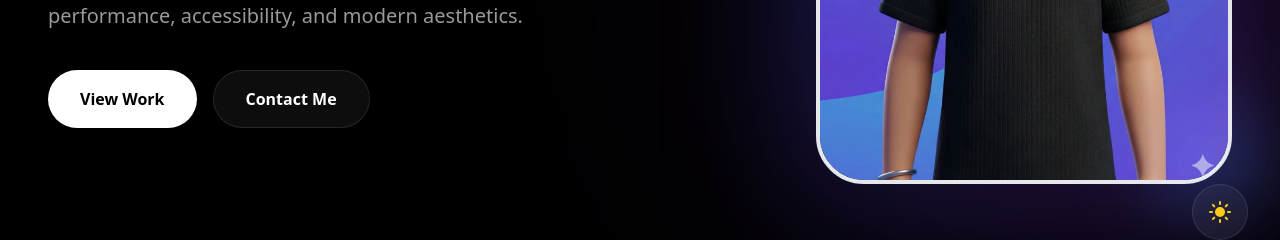
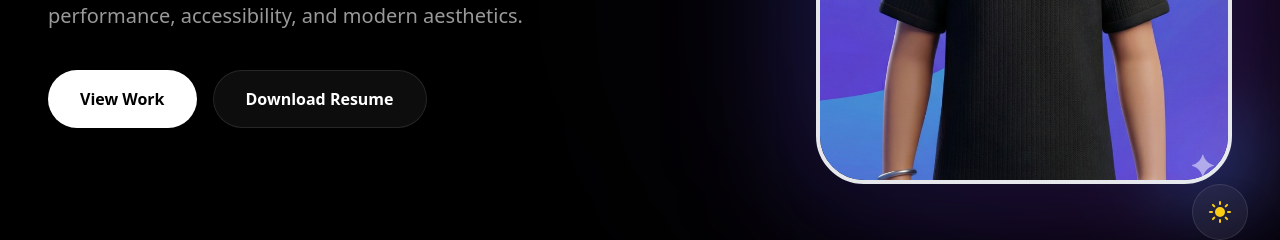
Before and after one commit to the-kalki/prabhaw-portfolio, a Next.js app: page / in a window 1280 px wide. Shown: the part 528-768 px from the top of the page. Built offline with nearby package versions, Linux system fonts and the light colour scheme.

Commit message:
feat: Add `suppressHydrationWarning` to HTML, replace "Contact Me" with "Download Resume" in Hero, and add "Skills" to Navbar.

```diff
--- a/src/app/layout.tsx
+++ b/src/app/layout.tsx
@@ -8,7 +8,7 @@ export default function RootLayout({
   children: React.ReactNode;
 }) {
   return (
-    <html lang="en">
+    <html lang="en" suppressHydrationWarning>
       <body className="antialiased transition-colors duration-300">
         <Navbar />
         {children}
--- a/src/components/Hero.tsx
+++ b/src/components/Hero.tsx
@@ -57,12 +57,13 @@ export default function Hero() {
               >
                 View Work
               </button>
-              <button
-                onClick={() => handleCTA("contact")}
-                className="px-8 py-4 rounded-full glass font-semibold hover:bg-[var(--foreground)]/5 transition-all active:scale-95"
+              <a
+                href="/resume.pdf"
+                target="_blank"
+                className="px-8 py-4 rounded-full glass font-semibold hover:bg-[var(--foreground)]/5 transition-all active:scale-95 flex items-center justify-center gap-2"
               >
-                Contact Me
-              </button>
+                Download Resume
+              </a>
             </div>
           </motion.div>
 
--- a/src/components/Navbar.tsx
+++ b/src/components/Navbar.tsx
@@ -7,9 +7,10 @@ import { cn } from "@/lib/utils";
 
 const navLinks = [
   { name: "About", id: "about" as const },
+  { name: "Skills", id: "skills" as const },
   { name: "Project", id: "projects" as const },
+  { name: "Contact", id: "contact" as const },
   { name: "MySpace", id: "myspace" as const, external: true, href: "https://the-kalki.github.io/" },
-  { name: "Contact", id: "contact" as const },
 ];
 
 export default function Navbar() {
```
